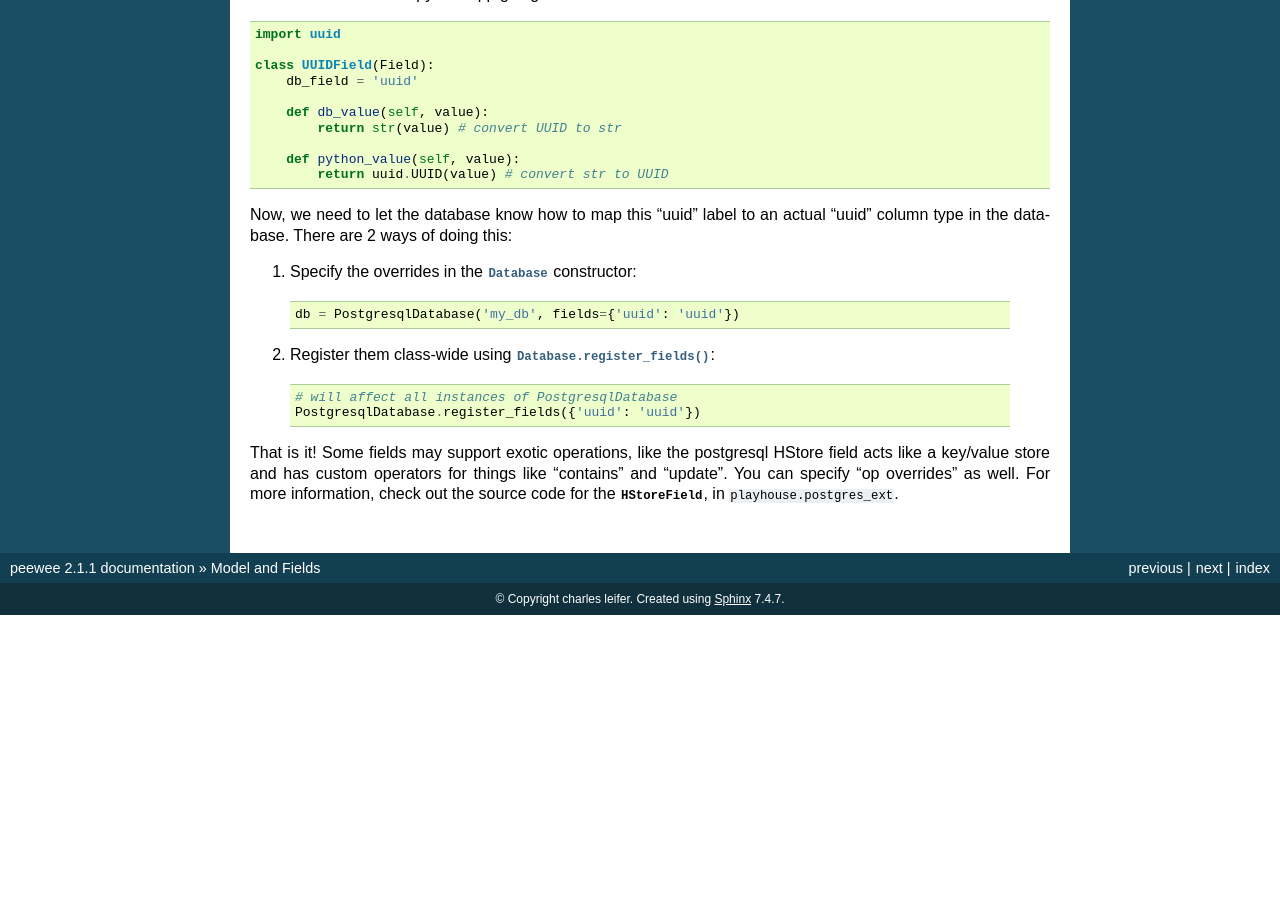
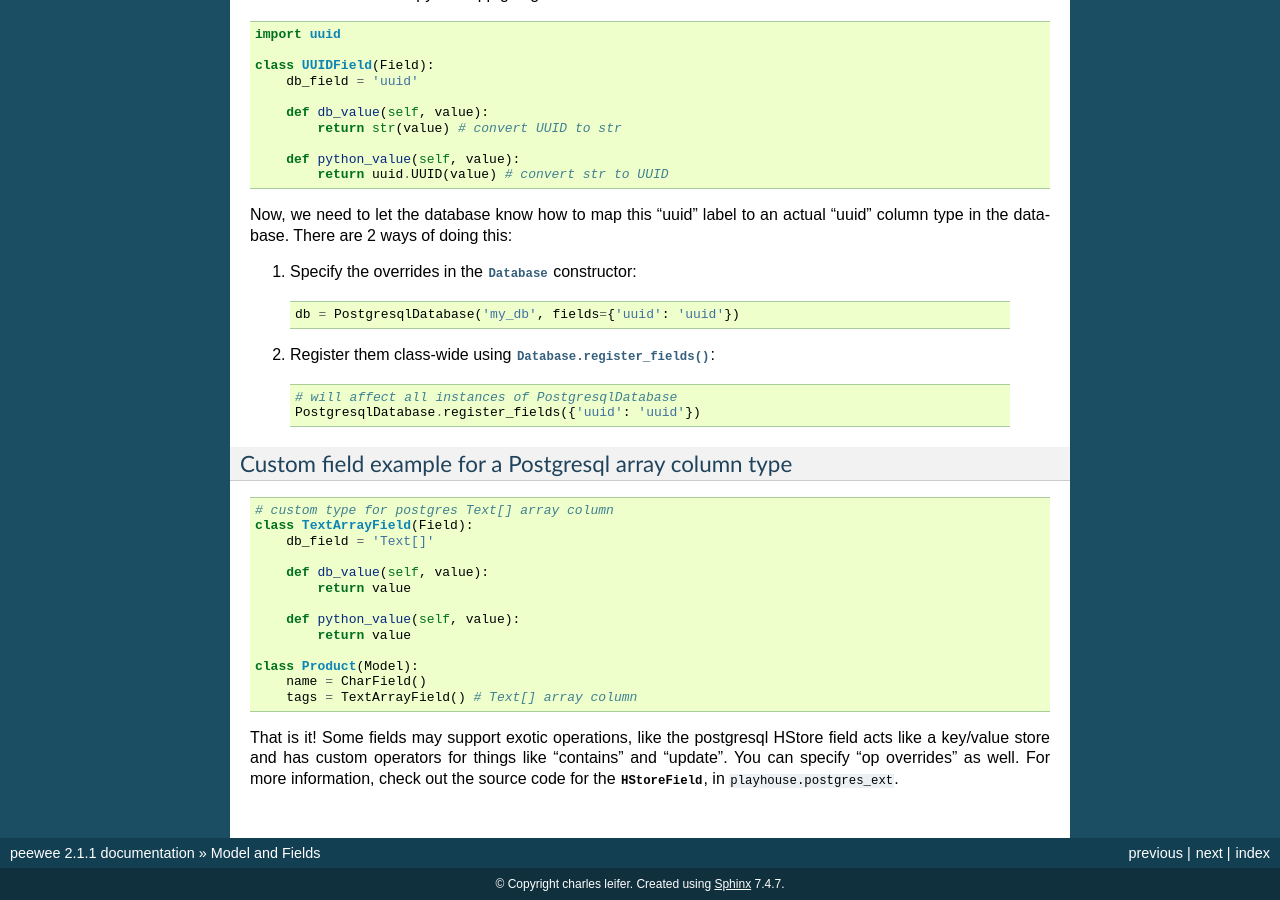
Before and after one commit to coleifer/peewee, a Sphinx documentation site: the page built from docs/peewee/models.rst, in a window 1280 px wide and 900 px high, scrolled down 8469 px. Built offline with Sphinx 7.4.7, drawn with Linux system fonts in a browser that asks for light colours; before the commit the page ends 9084 px from its top, so only the background shows below that; some of the changed text lies outside the part shown.

Commit message:
Added custom field example for postgresql array types

```diff
--- a/docs/peewee/models.rst
+++ b/docs/peewee/models.rst
@@ -600,6 +600,26 @@ column type in the database.  There are 2 ways of doing this:
       PostgresqlDatabase.register_fields({'uuid': 'uuid'})
 
 
+Custom field example for a Postgresql array column type
+^^^^^^^^^^^^^^^^^^^^^^^^^^^^^^^^^^
+.. code-block:: python
+
+    # custom type for postgres Text[] array column
+    class TextArrayField(Field):
+        db_field = 'Text[]'
+
+        def db_value(self, value):
+            return value
+
+        def python_value(self, value):
+            return value
+
+    class Product(Model):
+        name = CharField()
+        tags = TextArrayField() # Text[] array column
+
+
+
 That is it!  Some fields may support exotic operations, like the postgresql HStore field
 acts like a key/value store and has custom operators for things like "contains" and
 "update".  You can specify "op overrides" as well.  For more information, check out
```
